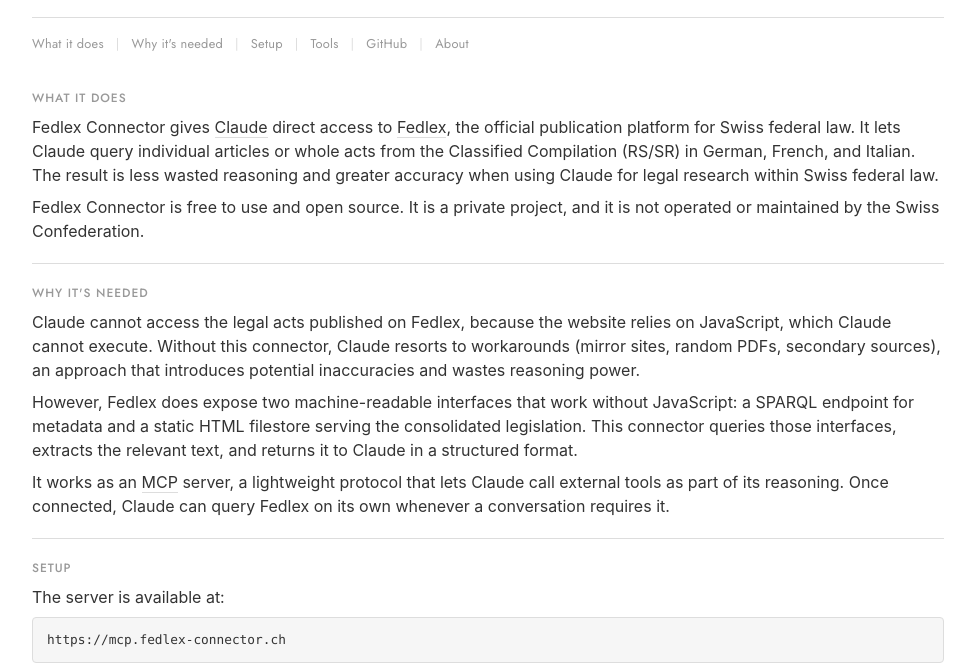
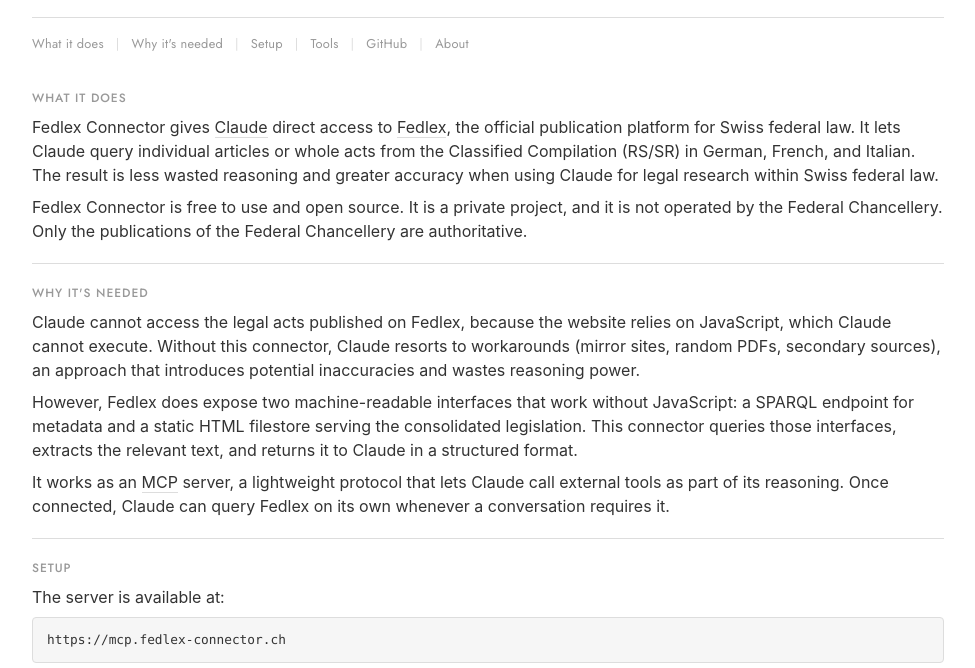
Before and after one commit to JayTheSkier/fedlex-connector, a website: page website/index.html in a window 1280 px wide. Shown: the part 104-772 px from the top of the page, without its empty margins (152-1127 px from the left). Drawn offline with Linux system fonts and the light colour scheme.

Commit message:
Add Federal Chancellery disclaimer to landing page

```diff
--- a/website/index.html
+++ b/website/index.html
@@ -353,7 +353,7 @@
     <section id="what">
       <h2>What it does</h2>
       <p>Fedlex Connector gives <a href="https://claude.ai">Claude</a> direct access to <a href="https://www.fedlex.admin.ch">Fedlex</a>, the official publication platform for Swiss federal law. It lets Claude query individual articles or whole acts from the Classified Compilation (RS/SR) in German, French, and Italian. The result is less wasted reasoning and greater accuracy when using Claude for legal research within Swiss federal law.</p>
-      <p>Fedlex Connector is free to use and open source. It is a private project, and it is not operated or maintained by the Swiss Confederation.</p>
+      <p>Fedlex Connector is free to use and open source. It is a private project, and it is not operated by the Federal Chancellery. Only the publications of the Federal Chancellery are authoritative.</p>
     </section>
 
     <!-- Why -->
```
